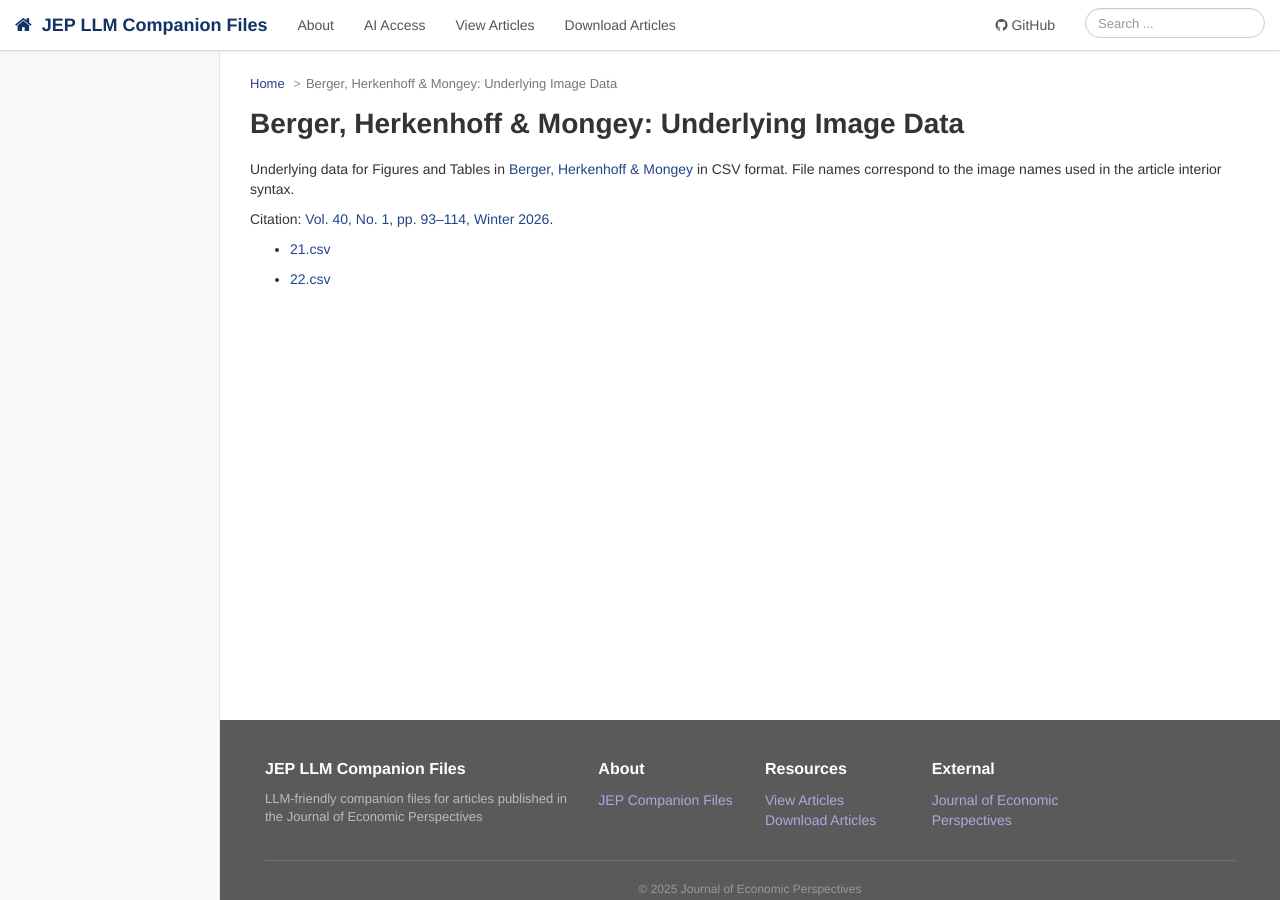
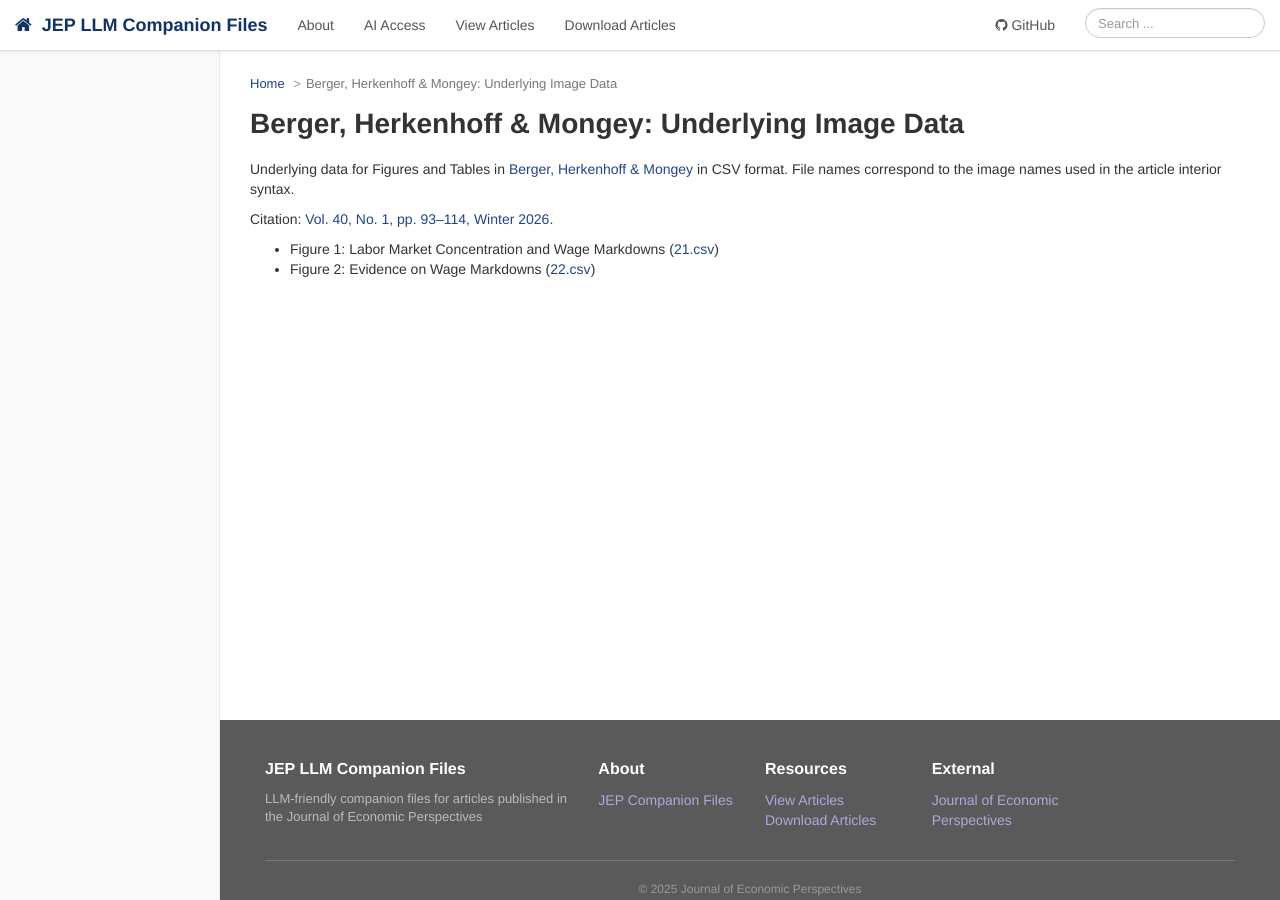
Before and after one commit to liegroup-dartmouth/working-aea-jep, a Jekyll site: the page built from papers/v40n1/berger-herkenhoff-mongey/image-data/index.md, in a window 1280 px wide and 900 px high. Built offline with Jekyll 4.4.1, drawn with Linux system fonts in a browser that asks for light colours.

Commit message:
Verify Berger tree links are properly updated

```diff
--- a/papers/v40n1/berger-herkenhoff-mongey/image-data/index.md
+++ b/papers/v40n1/berger-herkenhoff-mongey/image-data/index.md
@@ -7,11 +7,5 @@ Underlying data for Figures and Tables in [Berger, Herkenhoff & Mongey]({{ site.
 
 Citation: [Vol. 40, No. 1, pp. 93–114, Winter 2026](https://doi.org/10.1257/jep.20251456).
 
-{% assign data_files = site.static_files | where_exp: "file", "file.path contains '/berger-herkenhoff-mongey/image-data/'" | sort: "name" %}
-{% if data_files.size == 0 %}
-No data files were found.
-{% else %}
-{% for file in data_files %}
-- [{{ file.name }}]({{ site.baseurl }}{{ file.path }})
-{% endfor %}
-{% endif %}
+- Figure 1: Labor Market Concentration and Wage Markdowns ([21.csv]({{ site.baseurl }}/papers/v40n1/berger-herkenhoff-mongey/image-data/21.csv))
+- Figure 2: Evidence on Wage Markdowns ([22.csv]({{ site.baseurl }}/papers/v40n1/berger-herkenhoff-mongey/image-data/22.csv))
```
